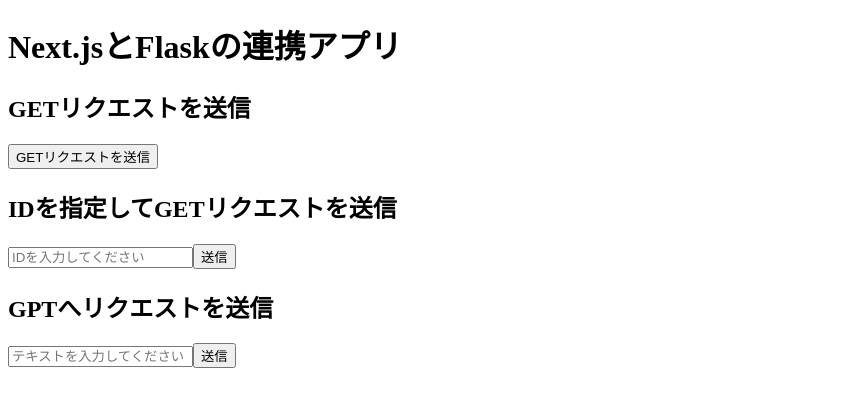
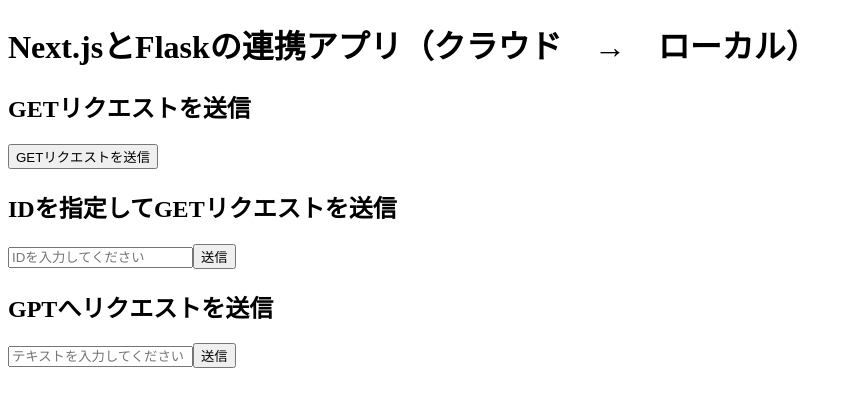
Before and after one commit to soinoue/Step3-1-frontend-local-, a Next.js app: page / in a window 1280 px wide. Shown: the top 406 px of the page, without its empty margins (0-852 px from the left). Built offline with nearby package versions, Linux system fonts and the light colour scheme.

Commit message:
タイトル変更

```diff
--- a/pages/index.js
+++ b/pages/index.js
@@ -6,7 +6,7 @@
   const [getResponse, setGetResponse] = useState('');
 
   const handleGetRequest = async () => {
-    const res = await fetch('https://step3-1-demo-b6dhetd9g5accxf6.canadacentral-01.azurewebsites.net/api/hello', {
+    const res = await fetch('https://9c73-240b-10-a0a0-8c00-e06e-fa5a-f1b-b358.ngrok-free.app/api/hello', {
       method: 'GET',
     });
     const data = await res.json();
@@ -26,7 +26,7 @@
   const handleIdRequest = async (e) => {
     e.preventDefault();
 
-    const res = await fetch(`https://step3-1-demo-b6dhetd9g5accxf6.canadacentral-01.azurewebsites.net/api/multiply/${id}`, {
+    const res = await fetch(`https://9c73-240b-10-a0a0-8c00-e06e-fa5a-f1b-b358.ngrok-free.app/api/multiply/${id}`, {
       method: 'GET',
     });
     const data = await res.json();
@@ -47,7 +47,7 @@
     //入力されたデータをコンソールに表示
     console.log("入力情報:", input);
 
-    const res = await fetch('https://step3-1-demo-b6dhetd9g5accxf6.canadacentral-01.azurewebsites.net/api/gpt', {
+    const res = await fetch('https://9c73-240b-10-a0a0-8c00-e06e-fa5a-f1b-b358.ngrok-free.app/api/gpt', {
       method: 'POST',
       headers: {
         'Content-Type': 'application/json',
@@ -71,7 +71,7 @@
   //   //入力されたデータをコンソールに表示
   //   console.log("入力情報:", input);
 
-  //   const res = await fetch('https://step3-1-demo-b6dhetd9g5accxf6.canadacentral-01.azurewebsites.net/api/echo', {
+  //   const res = await fetch('https://9c73-240b-10-a0a0-8c00-e06e-fa5a-f1b-b358.ngrok-free.app/api/echo', {
   //     method: 'POST',
   //     headers: {
   //       'Content-Type': 'application/json',
@@ -97,7 +97,7 @@
   return (
     <div>
 
-      <h1>Next.jsとFlaskの連携アプリ</h1>
+      <h1>Next.jsとFlaskの連携アプリ（クラウド　→　ローカル）</h1>
 
       <h2>GETリクエストを送信</h2>
       <button onClick={handleGetRequest}>GETリクエストを送信</button>
```
